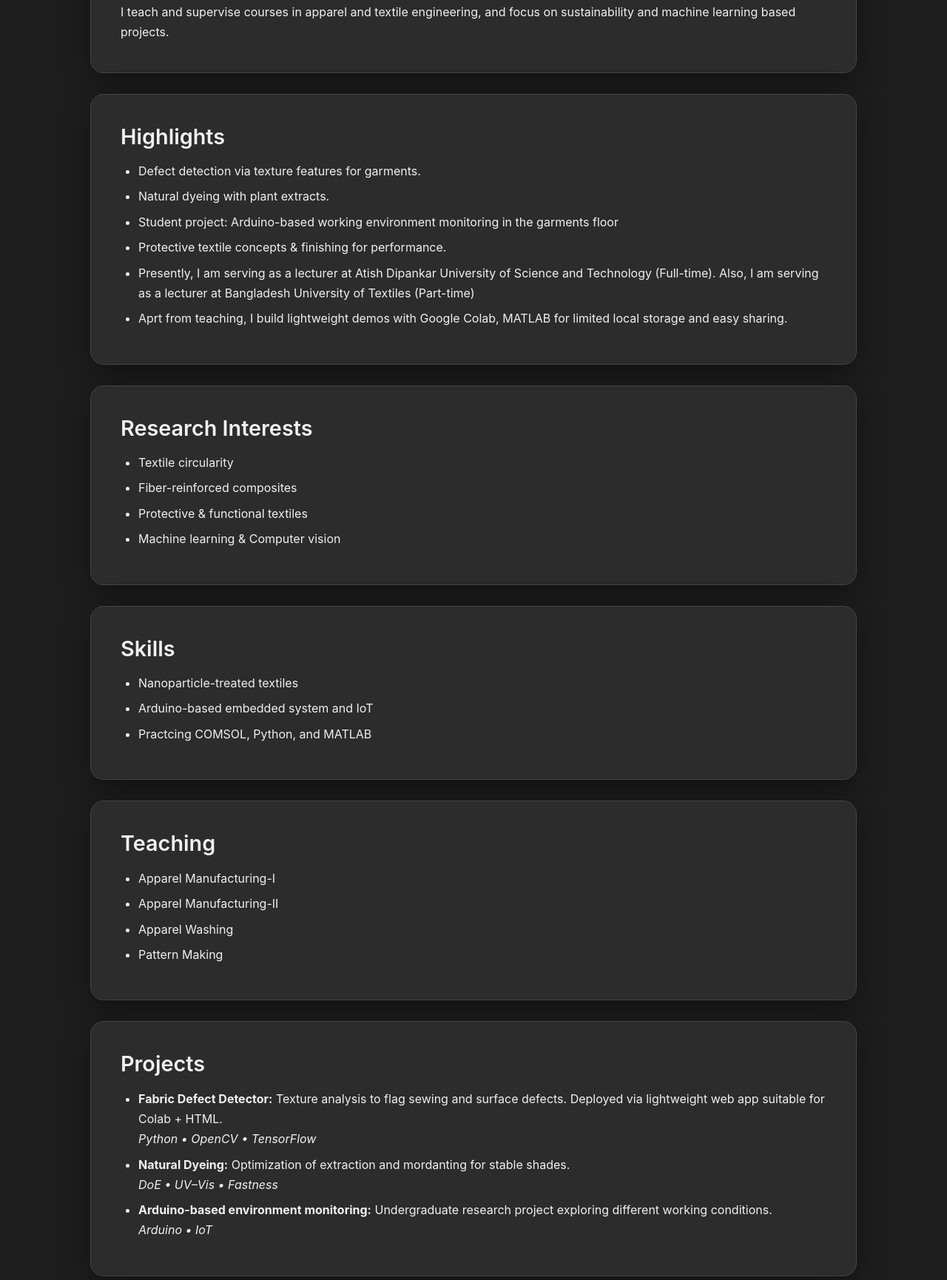
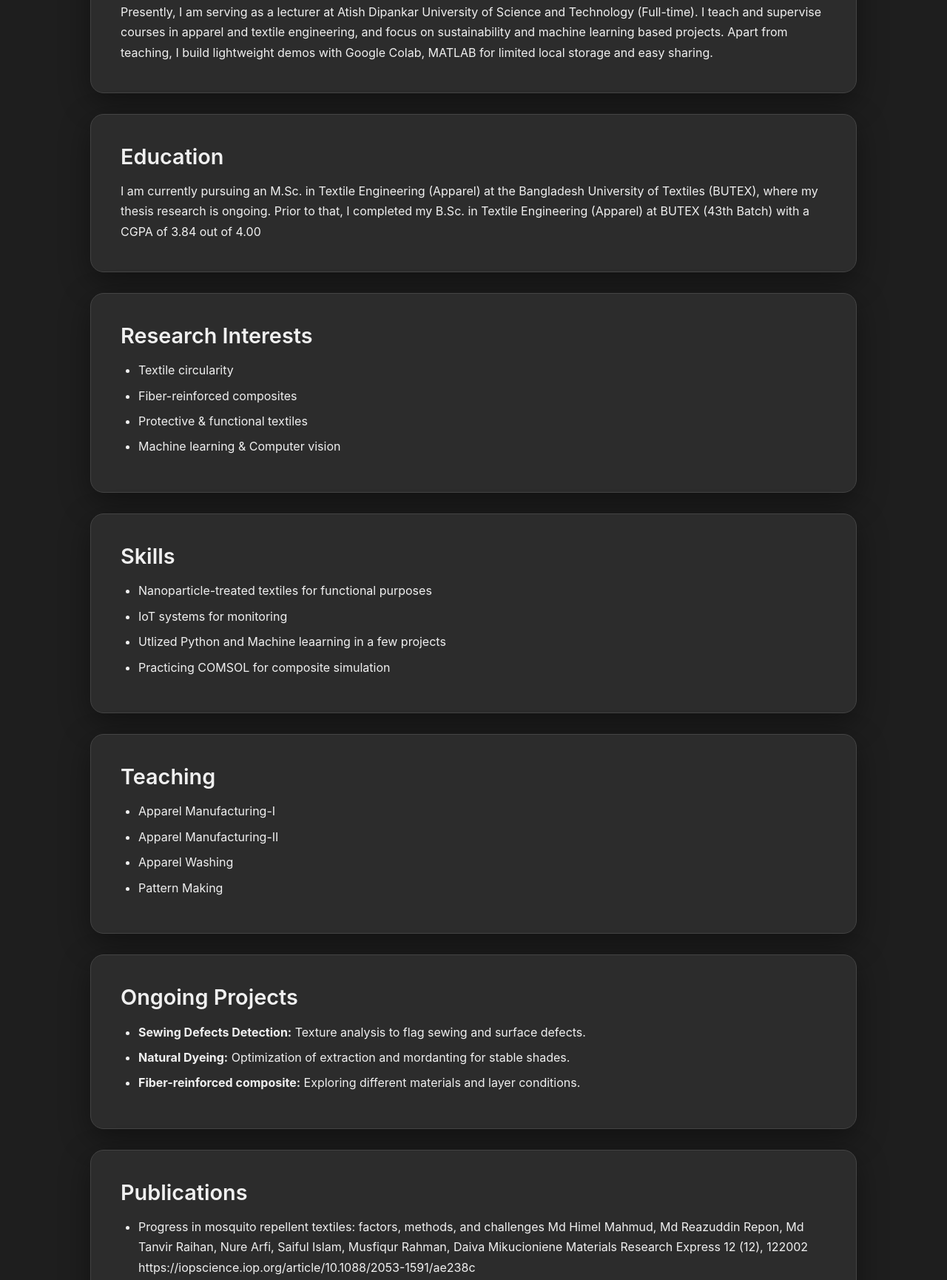
Before and after one commit to saifulbutex/CV, a plain HTML site: page index.html in a window 1280 px wide. Shown: the part 569-2299 px from the top of the page at 74% size. Drawn offline with Linux system fonts and the light colour scheme.

Commit message:
Revise biography, education, and contact information
Updated the biography and added educational background details. Revised project titles and descriptions for clarity. Changed contact email address.

```diff
--- a/index.html
+++ b/index.html
@@ -312,14 +312,14 @@
     <section class="container hero">
       <div class="hero-left">
         <div class="hero-tags">
-          <span class="tag" style="--delay:0s">Lecturer</span>
+          <a href="https://textile.adust.edu.bd/people/saiful-islam" target="_blank" rel="noopener noreferrer"><span class="tag" style="--delay:0s">Lecturer</span></a>
           <span class="tag" style="--delay:0.1s">Textile Engineering</span>
           <a href="https://www.adust.edu.bd/" target="_blank" rel="noopener noreferrer"><span class="tag" style="--delay:0.2s">ADUST</span></a>
           <a href="https://www.butex.edu.bd/" target="_blank" rel="noopener noreferrer"><span class="tag" style="--delay:0.3s">BUTEX</span></a>
           <span class="tag" style="--delay:0.4s">Bangladesh</span>
         </div>
         <h2>Saiful Islam</h2>
-        <p id="bioText">Lecturer and beginner level researcher focused on textile sustainability, circular economy, textile biodegradation, natural dyeing, and protective textiles. I also explore machine learning for texture/defect detection and arduino-based IoT.</p>
+        <p id="bioText">A lecturer and beginner level researcher focused on textile sustainability, circular economy, textile biodegradation, natural dyeing, and protective textiles. I also explore machine learning for texture/defect detection and arduino-based IoT.</p>
       </div>
       <div class="hero-right">
         <img src="shanto2.png" alt="Saiful Islam" class="avatar">
@@ -345,19 +345,12 @@
     <div class="vertical-stack">
       <section id="about" class="section-content">
         <h2>About</h2>
-        <p>I teach and supervise courses in apparel and textile engineering, and focus on sustainability and machine learning based projects.</p>
+        <p>Presently, I am serving as a lecturer at Atish Dipankar University of Science and Technology (Full-time). I teach and supervise courses in apparel and textile engineering, and focus on sustainability and machine learning based projects. Apart from teaching, I build lightweight demos with Google Colab, MATLAB for limited local storage and easy sharing.</p>
       </section>
 
-      <section id="highlights" class="section-content">
-        <h2>Highlights</h2>
-        <ul>
-          <li>Defect detection via texture features for garments.</li>
-          <li>Natural dyeing with plant extracts.</li>
-          <li>Student project: Arduino-based working environment monitoring in the garments floor</li>
-          <li>Protective textile concepts &amp; finishing for performance.</li>
-          <li>Presently, I am serving as a lecturer at Atish Dipankar University of Science and Technology (Full-time). Also, I am serving as a lecturer at Bangladesh University of Textiles (Part-time)</li>
-          <li>Aprt from teaching, I build lightweight demos with Google Colab, MATLAB for limited local storage and easy sharing.</li>
-        </ul>
+      <section id="about" class="section-content">
+        <h2>Education</h2>
+        <p>I am currently pursuing an M.Sc. in Textile Engineering (Apparel) at the Bangladesh University of Textiles (BUTEX), where my thesis research is ongoing. Prior to that, I completed my B.Sc. in Textile Engineering (Apparel) at BUTEX (43th Batch) with a CGPA of 3.84 out of 4.00</p>
       </section>
 
       <section id="research" class="section-content">
@@ -373,9 +366,10 @@
       <section id="methods" class="section-content">
         <h2>Skills</h2>
         <ul>
-          <li>Nanoparticle-treated textiles</li>
-          <li>Arduino-based embedded system and IoT</li>
-          <li>Practcing COMSOL, Python, and MATLAB</li>
+          <li>Nanoparticle-treated textiles for functional purposes</li>
+          <li>IoT systems for monitoring</li>
+          <li>Utlized Python and Machine leaarning in a few projects</li>
+          <li>Practicing COMSOL for composite simulation</li>
         </ul>
       </section>
 
@@ -390,11 +384,11 @@
       </section>
 
       <section id="projects" class="section-content">
-        <h2>Projects</h2>
+        <h2>Ongoing Projects</h2>
         <ul>
-          <li><strong>Fabric Defect Detector:</strong> Texture analysis to flag sewing and surface defects. Deployed via lightweight web app suitable for Colab + HTML. <br><em>Python • OpenCV • TensorFlow</em></li>
-          <li><strong>Natural Dyeing:</strong> Optimization of extraction and mordanting for stable shades. <br><em>DoE • UV–Vis • Fastness</em></li>
-          <li><strong>Arduino-based environment monitoring:</strong> Undergraduate research project exploring different working conditions. <br><em>Arduino • IoT</em></li>
+          <li><strong>Sewing Defects Detection:</strong> Texture analysis to flag sewing and surface defects.</em></li>
+          <li><strong>Natural Dyeing:</strong> Optimization of extraction and mordanting for stable shades.</li>
+          <li><strong>Fiber-reinforced composite:</strong> Exploring different materials and layer conditions.</li>
         </ul>
       </section>
 
@@ -404,20 +398,21 @@
           <li>Progress in mosquito repellent textiles: factors, methods, and challenges
               Md Himel Mahmud, Md Reazuddin Repon, Md Tanvir Raihan, Nure Arfi, Saiful Islam, Musfiqur Rahman, Daiva Mikucioniene
               Materials Research Express 12 (12), 122002
-              Doi: 10.1088/2053-1591/ae238c</li>
+              https://iopscience.iop.org/article/10.1088/2053-1591/ae238c</li>
           <li>Oxidative Surface Modification of Textiles
               Tariful Islam, Saiful Islam, Badhon C Mazumder, Md Himel Mahmud, Sakil Mahmud, Md Reazuddin Repon
-              Advances in Surface Modification and Functionalization in Textiles, 69-95
-              Springer Nature Switzerland</li>
+              Advances in Surface Modification and Functionalization in Textiles, 69-95, Springer Nature Switzerland
+              https://link.springer.com/chapter/10.1007/978-3-032-23377-6_4</li>
           <li>Real-Time Environment Monitoring Embedded System in RMG Factories to Emphasize Awareness About Workers Health Safety
               Mst Mim Khatun, Shihab Molla, Mohammad Noor Nabi, Saiful Islam, Esmail Hossain Emon, Shaikh Md Mominul Alam, Md Fyzul Hasan
-              8th IEOM Bangladesh International Conference on Industrial Engineering and Operations Management</li>
+              8th IEOM Bangladesh International Conference on Industrial Engineering and Operations Management
+              https://index.ieomsociety.org/index.cfm/item/58114</li>
         </ul>
       </section>
 
       <section id="contact" class="section-content">
         <h2>Contact</h2>
-        <p><strong>Email:</strong> <a href="mailto:saifulae20@gmail.com">saifulae20@gmail.com</a></p>
+        <p><strong>Email:</strong> <a href="mailto:saifulae20@gmail.com">saiful@adust.edu.bd</a></p>
         <p><strong>Location:</strong> Dhaka, Bangladesh</p>
         <p><strong>Elsewhere:</strong> <a href="https://github.com/saifulbutex" target="_blank" rel="noopener noreferrer">GitHub</a> · <a href="https://scholar.google.com/citations?user=GCnMSIkAAAAJ" target="_blank" rel="noopener noreferrer">Google Scholar</a> · <a href="https://www.linkedin.com/in/saiful20ae" target="_blank" rel="noopener noreferrer">LinkedIn</a></p>
       </section>
```
